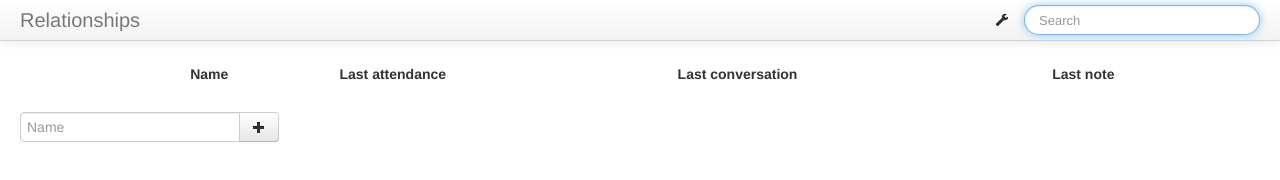
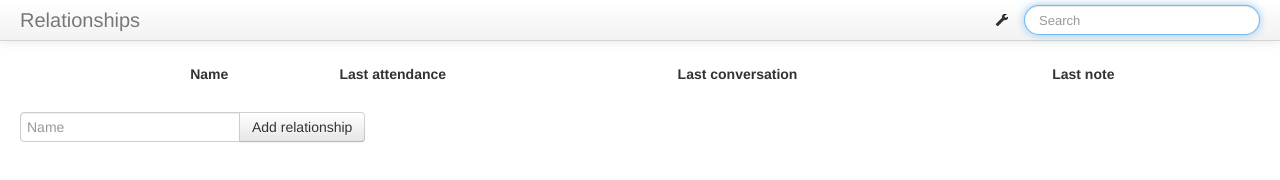
Before and after one commit to aaronshaf/people, a website: page public/index.html in a window 1280 px wide. Drawn offline with Linux system fonts and the light colour scheme; no server answers.

Commit message:
Removing icon, using form for "add relationship"

```diff
--- a/public/partials/relationships.html
+++ b/public/partials/relationships.html
@@ -31,7 +31,7 @@
 	</tbody>
 </table>
 
-<div class="input-append">
+<form class="input-append" ng-submit="add()">
 	<input type="text" ng-model="newRelationshipName" placeholder="Name" />
-	<button class="btn" ng-click="add()"><i class="icon-plus"></i></button>
-</div>
+	<button class="btn" type="submit">Add relationship</button>
+</form>
```
